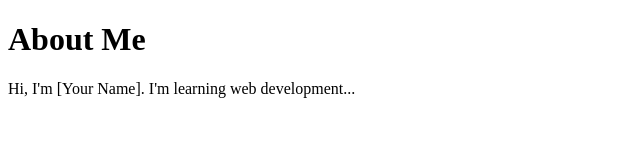
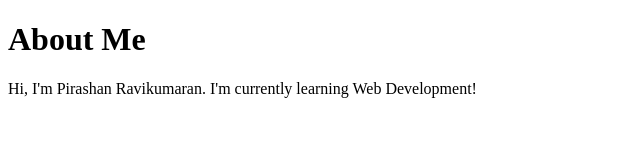
Before and after one commit to Pirashan/DTTP, a plain HTML site: page index.html in a window 1280 px wide. Shown: the whole page, without its empty margins (0-640 px from the left). Drawn offline with Linux system fonts and the light colour scheme.

Commit message:
added content

```diff
--- a/index.html
+++ b/index.html
@@ -5,5 +5,5 @@
 </head>
 <body>
  <h1>About Me</h1>
- <p>Hi, I'm [Your Name]. I'm learning web development...</p> </body>
+ <p>Hi, I'm Pirashan Ravikumaran. I'm currently learning Web Development!</p> </body>
 </html>
```
